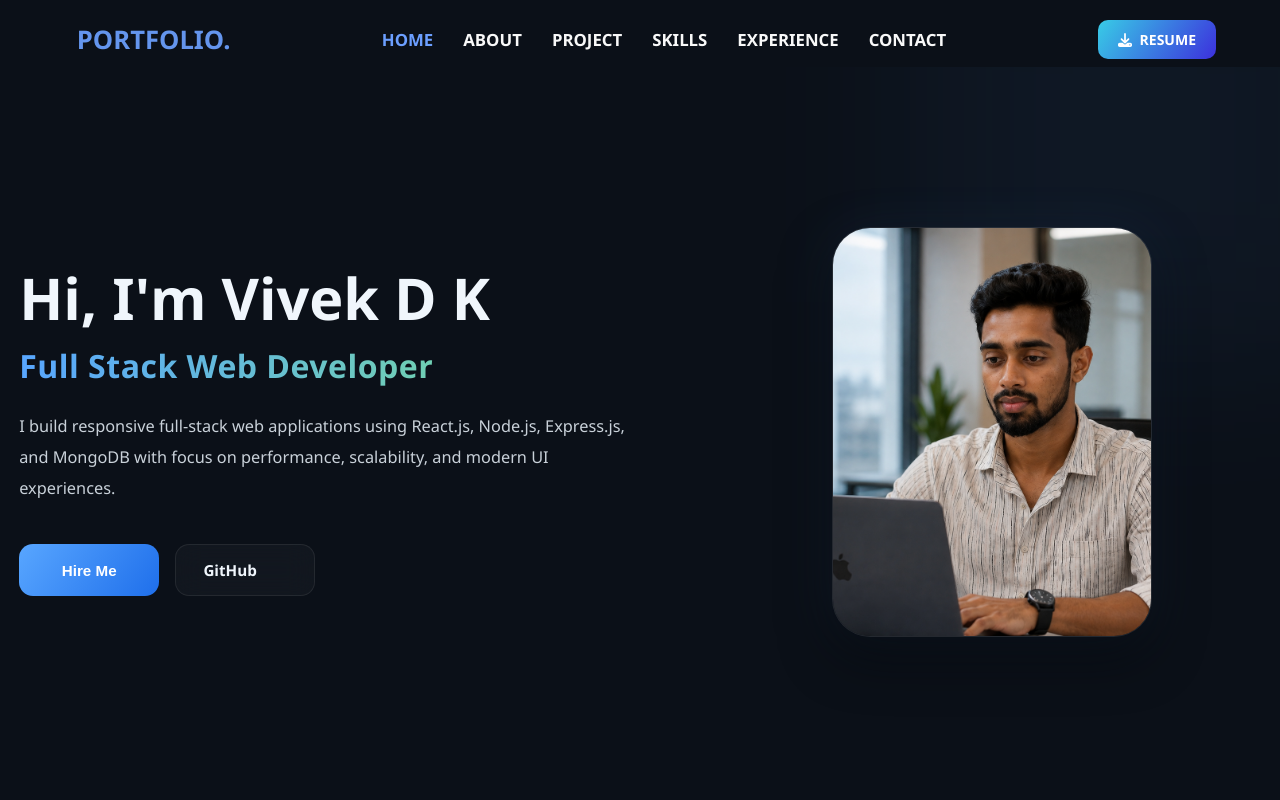
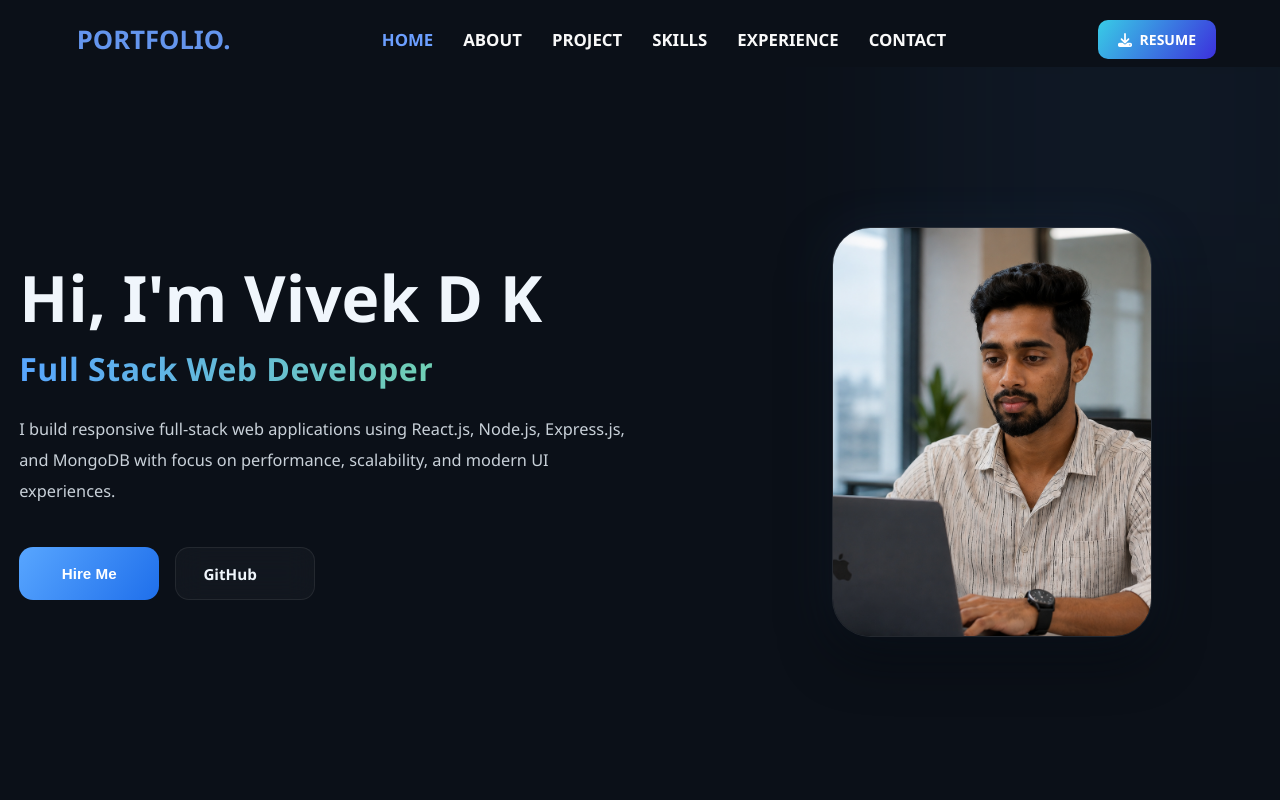
Before and after one commit to Vivek-DK/portfolio, a React (Vite) app: page / in a window 1280 px wide. Shown: the top 800 px of the page. Built offline with nearby package versions, Linux system fonts and the light colour scheme.

Commit message:
update hero section style

```diff
--- a/src/Pages/Home/Home.css
+++ b/src/Pages/Home/Home.css
@@ -62,7 +62,7 @@ body {
 }
 
 .hero-title {
-  font-size: clamp(2.2rem, 4.5vw, 4.5rem);
+  font-size: clamp(2.8rem, 5vw, 5.2rem);
   font-weight: 800;
   line-height: 1.05;
   margin-bottom: 1rem;
```
